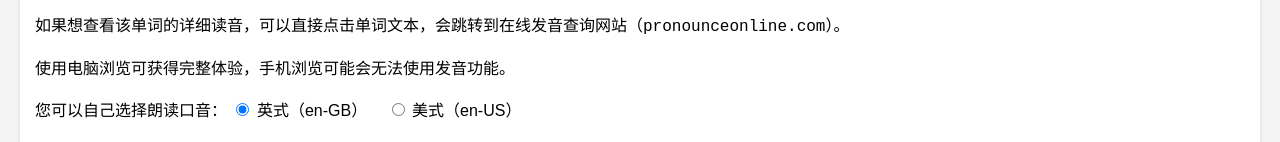
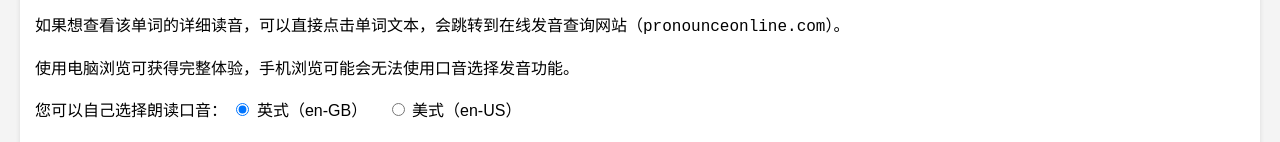
Before and after one commit to JayYuuuuu/English, a plain HTML site: page index.html in a window 1280 px wide. Shown: the part 236-378 px from the top of the page. Drawn offline with Linux system fonts and the light colour scheme.

Commit message:
index.html

```diff
--- a/index.html
+++ b/index.html
@@ -290,7 +290,7 @@
         <p>本页面提供了七年级下册 Units 1~8 的常见单词，点击相应的“标记掌握”按钮，可以将单词记录到本地并将卡片变为绿色，再次点击可取消标记。</p>
         <p>点击“朗读”按钮会用英式发音（<code>en-GB</code>）朗读该单词。</p>
         <p>如果想查看该单词的详细读音，可以直接点击单词文本，会跳转到在线发音查询网站（<code>pronounceonline.com</code>）。</p>
-        <p>使用电脑浏览可获得完整体验，手机浏览可能会无法使用发音功能。</p>
+        <p>使用电脑浏览可获得完整体验，手机浏览可能会无法使用口音选择发音功能。</p>
         <div class="accent-options">
             <span>您可以自己选择朗读口音：</span>
             <label>
```
